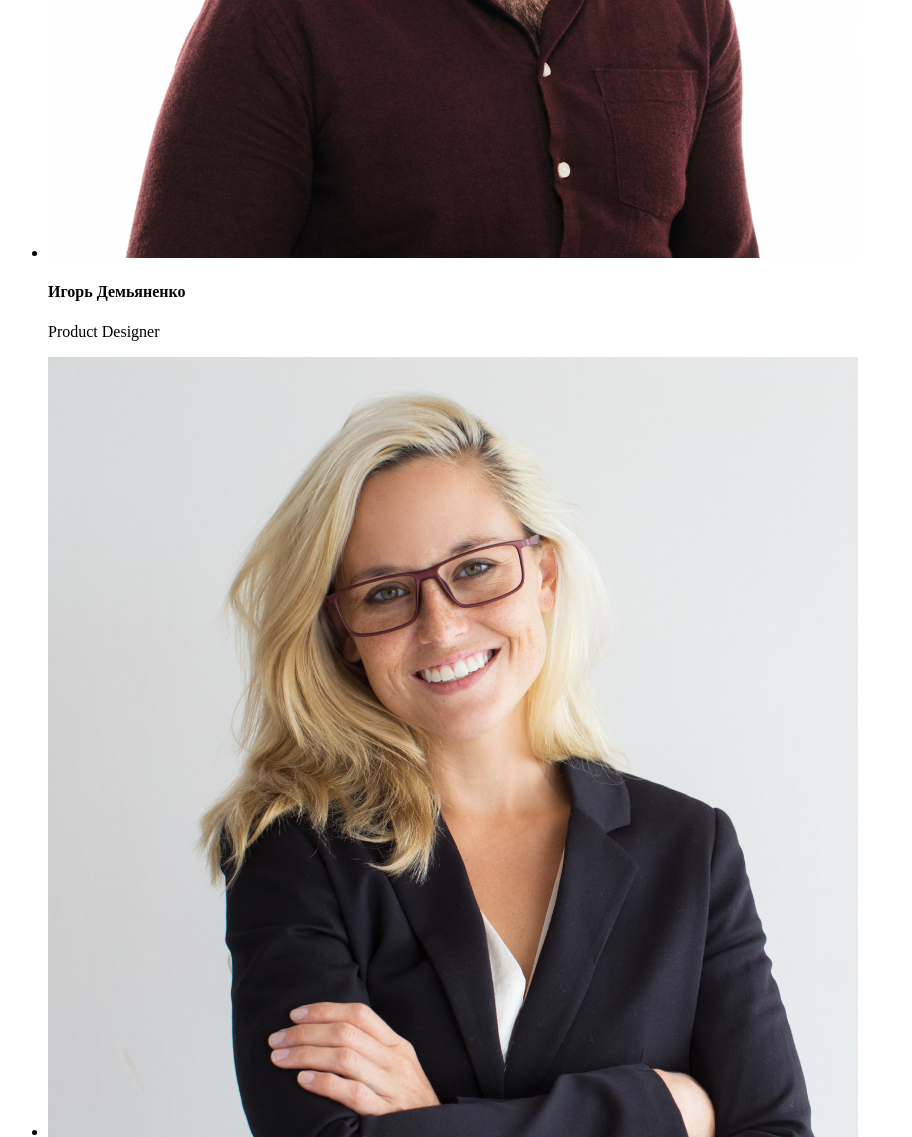
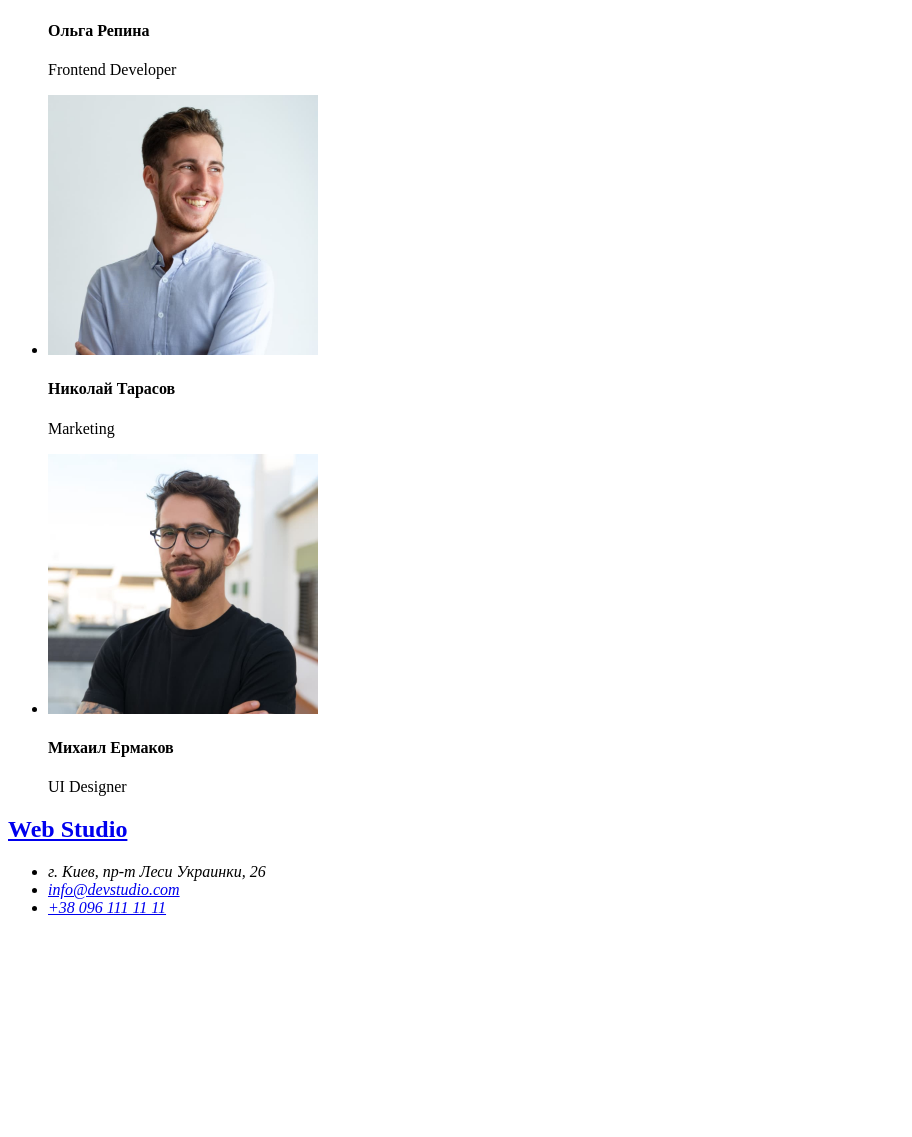
Before and after one commit to Dmitriy0207/goit-markup-hw-01, a plain HTML site: page index.html in a window 1280 px wide. Shown: the part 1612-2749 px from the top of the page, without its empty margins (0-912 px from the left). After the commit the page ends 2545 px from the top, so only its background shows below. Drawn offline with Linux system fonts and the light colour scheme.

Commit message:
окончательно

```diff
--- a/index.html
+++ b/index.html
@@ -60,9 +60,9 @@
          <h2 class="title_employment">
             Чем мы занимаемся
          </h2>
-               <img src="img/image_2021-10-28_10-47-28.png" alt="my photo" width="350" height="400">
-               <img src="img/image_2021-10-28_10-47-39.png" alt="my photo" width="350" height="400">
-               <img src="img/image_2021-10-28_10-47-47.png" alt="my photo" width="350" height="400">
+               <img src="img/image (2).jpg" alt="my photo" width="370" height="300">
+               <img src="img/image (0).jpg" alt="my photo" width="370" height="300">
+               <img src="img/image (1).jpg" alt="my photo" width="370" height="300">
          </section>
          <!--наша команда-->
       <section class="our_team_section">
@@ -71,32 +71,39 @@
          </h2>
             <ul class="foto_team">
                <li class="class">
-                  <img src="img/image_2021-10-28_10-59-47.png" alt="Фото Игорь Демьяненко">
+                  <img src="img/image (3).jpg" alt="Фото Игорь Демьяненко"width="270" height="260">
                   <h4 class="class"> Игорь Демьяненко </h4>
                   <p class="text_foto_team">Product Designer</p>
                </li>
                <li class="class">
-                  <img src="img/image_2021-10-28_10-59-58.png" alt="Фото Ольга Репина">
+                  <img src="img/image (4).jpg" alt="Фото Ольга Репина"width="270" height="260">
                   <h4 class="class"> Ольга Репина </h4>
                   <p class="text_foto_team">Frontend Developer</p>
                </li>
                <li class="class">
-                  <img src="img/image_2021-10-28_11-00-06.png" alt="Фото Николай Тарасов">
+                  <img src="img/image (5).jpg" alt="Фото Николай Тарасов"width="270" height="260">
                   <h4 class="class"> Николай Тарасов </h4>
                   <p class="text_foto_team">Marketing</p>
                </li>
                <li class="class">
-                  <img src="img/image_2021-10-28_11-00-17.png" alt="Фото Михаил Ермаков">
+                  <img src="img/image (6).jpg" alt="Фото Михаил Ермаков"width="270" height="260">
                   <h4 class="class"> Михаил Ермаков </h4>
                   <p class="text_foto_team">UI Designer</p>
                </li>
             </ul>
       </section>
-
    </main>
-      <footer>
-
-
+      <footer class="footer_content">
+         <h2 class="site logo">
+            <a href="link">Web Studio</a>
+         </h2>
+         <address class="address_content">
+            <ul>
+               <li>г. Киев, пр-т Леси Украинки, 26</li>
+               <li><a href="mailto:info@devstudio.com">info@devstudio.com</a></li>
+               <li><a href="tel:+380961111111">+38 096 111 11 11</a></li>
+            </ul>
+         </address>
       </footer>
 
 </body>
```
Also changed, not shown: img/image (0).jpg (added), img/image (1).jpg (added), img/image (2).jpg (added), img/image (3).jpg (added), img/image (4).jpg (added), img/image (5).jpg (added), img/image (6).jpg (added), img/image_2021-10-28_10-47-28.png (deleted), img/image_2021-10-28_10-47-39.png (deleted), img/image_2021-10-28_10-47-47.png (deleted), img/image_2021-10-28_10-59-47.png (deleted), img/image_2021-10-28_10-59-58.png (deleted), img/image_2021-10-28_11-00-06.png (deleted), img/image_2021-10-28_11-00-17.png (deleted).
